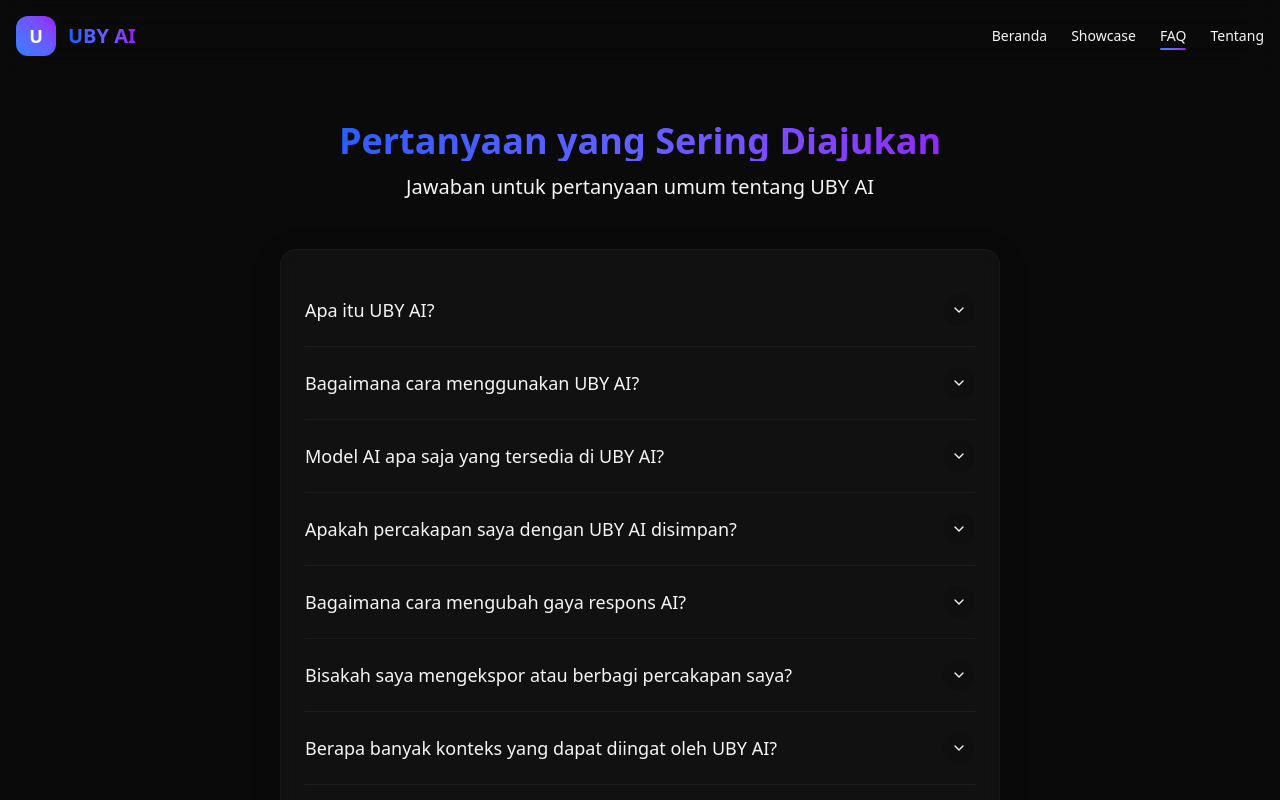
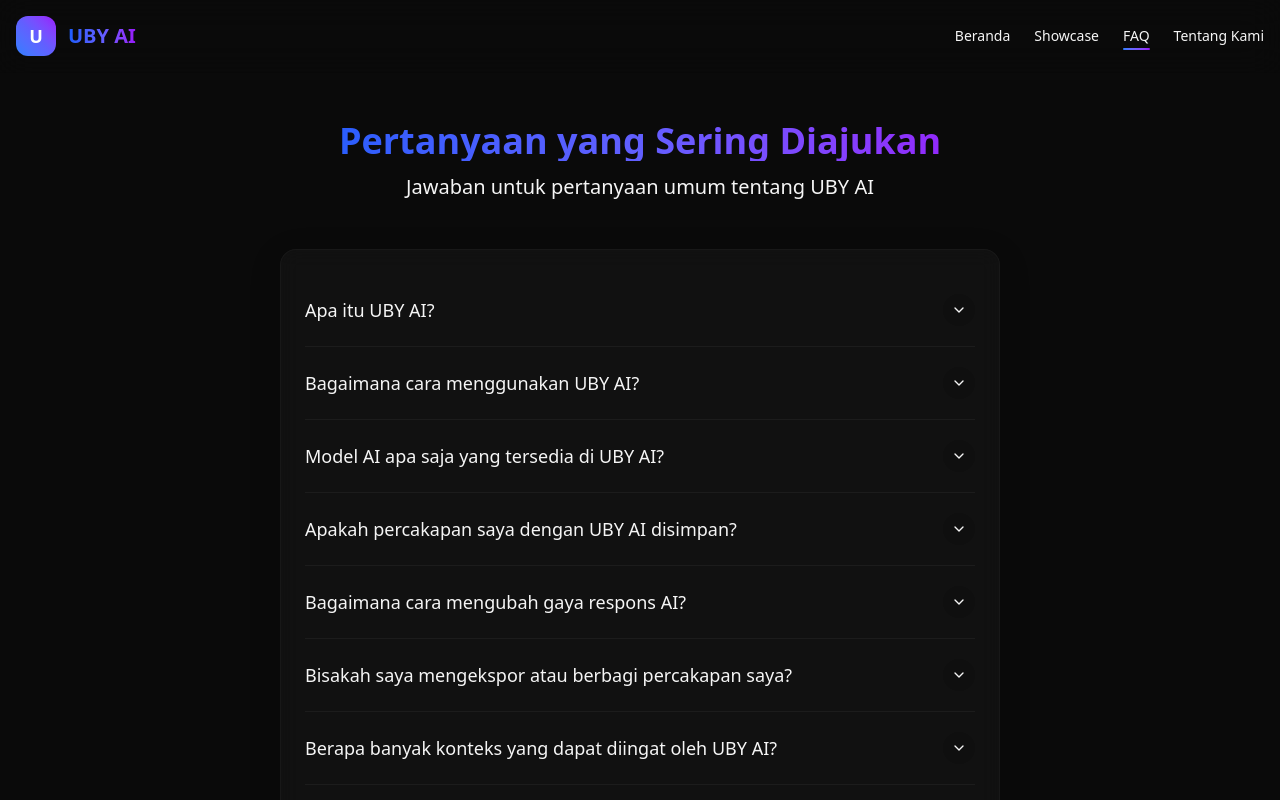
Before and after one commit to wahitftry/uby-ai, a Next.js app: page /faq in a window 1280 px wide. Shown: the top 800 px of the page. Built offline with nearby package versions, Linux system fonts and the light colour scheme.

Commit message:
Memperbaiki teks tautan "Tentang" menjadi "Tentang Kami" di komponen Navbar

```diff
--- a/app/components/ConversationSidebar.tsx
+++ b/app/components/ConversationSidebar.tsx
@@ -279,7 +279,6 @@
                           {percakapan.judul}
                         </h3>
                         <div className="flex">
-                          {/* Mode Privasi telah dihapus */}
                         </div>
                       </div>
                       <p className="text-xs text-white/40 truncate mt-1">
--- a/app/components/Navbar.tsx
+++ b/app/components/Navbar.tsx
@@ -30,7 +30,7 @@
           {pathname === '/faq' && <span className="absolute -bottom-1 left-0 w-full h-0.5 bg-gradient-to-r from-blue-500 to-purple-600 rounded-full"></span>}
         </Link>
         <Link href="/about" className={`text-sm relative ${pathname === '/about' ? 'font-medium text-foreground' : 'text-foreground/70 hover:text-foreground'} transition-colors`}>
-          Tentang
+          Tentang Kami
           {pathname === '/about' && <span className="absolute -bottom-1 left-0 w-full h-0.5 bg-gradient-to-r from-blue-500 to-purple-600 rounded-full"></span>}
         </Link>
       </nav>
```
